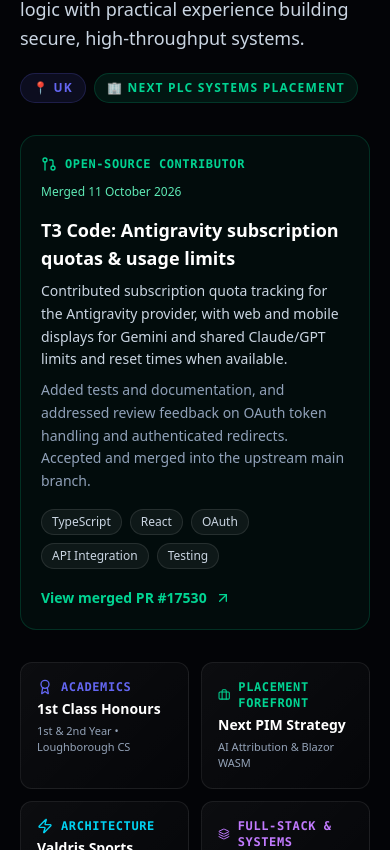
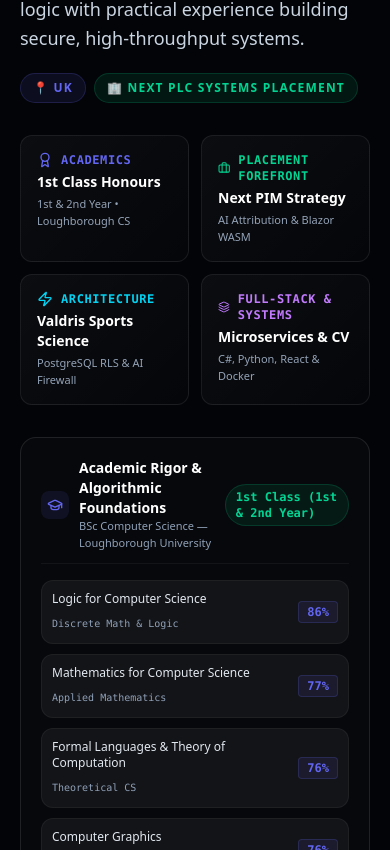
Before and after one commit to Maseeek/portfolio, a Next.js app: page / in a window 390 px wide. Shown: the part 2134-2984 px from the top of the page. Built offline with nearby package versions, Linux system fonts and the light colour scheme.

Commit message:
feat: add dedicated open source contributions section

```diff
--- a/app/data/resume.ts
+++ b/app/data/resume.ts
@@ -15,7 +15,7 @@ export const resumeData = {
   about: {
     bio: "Computer Science undergraduate at Loughborough University (First-Class Honours across 1st & 2nd Year). Systems Placement Developer at Next plc within the PIM (Product Information & Management) Strategic Team. Experienced across C#, .NET, Blazor WASM, Python, PostgreSQL RLS, OpenCV, and modern distributed web architectures. Combines strong academic grounding in algorithms and discrete logic with practical experience building secure, high-throughput systems.",
   },
-  openSource: {
+  openSourceContributions: [{
     project: "T3 Code",
     role: "Open-source contributor",
     title: "Antigravity subscription quotas & usage limits",
@@ -26,7 +26,7 @@ export const resumeData = {
     description: "Contributed subscription quota tracking for the Antigravity provider, with web and mobile displays for Gemini and shared Claude/GPT limits and reset times when available.",
     details: "Added tests and documentation, and addressed review feedback on OAuth token handling and authenticated redirects. Accepted and merged into the upstream main branch.",
     skills: ["TypeScript", "React", "OAuth", "API Integration", "Testing"],
-  },
+  }],
   skills: {
     languages: ["Python (Advanced)", "C#", "TypeScript", "JavaScript", "Kotlin", "Java", "C/C++", "SQL", "PHP", "HTML/CSS"],
     web: ["Blazor WebAssembly", ".NET / C#", "React 19", "Next.js", "Node.js", "Express", "Flask", "Microservices", "REST API Design", "Tailwind CSS", "Vite"],
--- a/app/page.tsx
+++ b/app/page.tsx
@@ -2,13 +2,14 @@ import Image from "next/image";
 import { resumeData } from "./data/resume";
 import { Hero } from "@/components/hero";
 import { ExperienceTimeline } from "@/components/experience-timeline";
+import { OpenSourceSection } from "@/components/open-source-section";
 import { ProjectsSection } from "@/components/projects-section";
 import { ServicesSection } from "@/components/services-section";
 import { ScrollReveal } from "@/components/scroll-reveal";
 import { LiveIconsBar } from "@/components/live-icons-bar";
 import { SkillsSection } from "@/components/skills-section";
 import { ContactCTA } from "@/components/contact-cta";
-import { Award, Briefcase, Zap, Layers, GraduationCap, Trophy, Users, Globe2, GitPullRequest, ArrowUpRight } from "lucide-react";
+import { Award, Briefcase, Zap, Layers, GraduationCap, Trophy, Users, Globe2 } from "lucide-react";
 
 export default function Home() {
   return (
@@ -70,34 +71,6 @@ export default function Home() {
                     </span>
                   </div>
                 </div>
-
-                <article aria-labelledby="open-source-title" className="p-5 md:p-6 rounded-2xl bg-emerald-500/5 border border-emerald-500/20 space-y-4">
-                  <div className="flex flex-wrap items-center justify-between gap-3">
-                    <div className="flex items-center gap-2 text-emerald-400">
-                      <GitPullRequest className="w-4 h-4" aria-hidden="true" />
-                      <span className="text-xs font-mono font-bold uppercase tracking-wider">{resumeData.openSource.role}</span>
-                    </div>
-                    <span className="text-xs text-emerald-300">
-                      Merged <time dateTime={resumeData.openSource.mergedDateISO}>{resumeData.openSource.mergedDate}</time>
-                    </span>
-                  </div>
-                  <div className="space-y-2">
-                    <h3 id="open-source-title" className="font-bold text-lg text-white">
-                      {resumeData.openSource.project}: {resumeData.openSource.title}
-                    </h3>
-                    <p className="text-sm text-slate-300 leading-relaxed">{resumeData.openSource.description}</p>
-                    <p className="text-sm text-slate-400 leading-relaxed">{resumeData.openSource.details}</p>
-                  </div>
-                  <div className="flex flex-wrap gap-2">
-                    {resumeData.openSource.skills.map((skill) => (
-                      <span key={skill} className="text-xs text-slate-300 px-2.5 py-1 rounded-full bg-white/5 border border-white/10">{skill}</span>
-                    ))}
-                  </div>
-                  <a href={resumeData.openSource.pullRequestUrl} target="_blank" rel="noopener noreferrer" className="inline-flex items-center gap-2 text-sm font-semibold text-emerald-400 hover:text-emerald-300 focus-visible:outline-2 focus-visible:outline-offset-4 focus-visible:outline-emerald-400">
-                    View merged PR #{resumeData.openSource.pullRequestNumber}
-                    <ArrowUpRight className="w-4 h-4" aria-hidden="true" />
-                  </a>
-                </article>
 
                 {/* Key Highlights Grid */}
                 <div className="grid grid-cols-2 sm:grid-cols-2 gap-3 sm:gap-4">
@@ -223,6 +196,9 @@ export default function Home() {
       {/* Selected Work Section */}
       <ProjectsSection />
 
+      {/* Open Source Contributions Section */}
+      <OpenSourceSection />
+
       {/* Skills & Capabilities Section */}
       <SkillsSection />
 
@@ -231,7 +207,7 @@ export default function Home() {
         <div className="max-w-[1400px] mx-auto px-[clamp(1.25rem,4vw,3.5rem)]">
           <div className="section-header">
             <span className="section-label">Experience</span>
-            <span className="section-label">04</span>
+            <span className="section-label">05</span>
           </div>
 
           <ExperienceTimeline experiences={resumeData.experience} />
--- a/components/navbar.tsx
+++ b/components/navbar.tsx
@@ -11,6 +11,7 @@ import { BrandLogo } from "./ui/brand-logo";
 const navItems = [
   { name: "About", href: "/#about", id: "about" },
   { name: "Work", href: "/#work", id: "work" },
+  { name: "Open Source", href: "/#open-source", id: "open-source" },
   { name: "Skills", href: "/#skills", id: "skills" },
   { name: "Experience", href: "/#experience", id: "experience" },
   { name: "Services", href: "/#services", id: "services" },
@@ -190,7 +191,7 @@ export const Navbar = () => {
               </AnimatePresence>
             </div>
 
-            <div className="hidden lg:flex items-center gap-6 xl:gap-8">
+            <div className="hidden lg:flex items-center gap-4 xl:gap-6">
               {navItems.map((item) => {
                 const isActive = activeSection === item.id;
                 return (
--- /dev/null
+++ b/components/open-source-section.tsx
@@ -0,0 +1,63 @@
+import { ArrowUpRight, GitPullRequest } from "lucide-react";
+import { resumeData } from "@/app/data/resume";
+import { ScrollReveal } from "./scroll-reveal";
+
+export function OpenSourceSection() {
+  return (
+    <section id="open-source" aria-labelledby="open-source-heading" className="py-16 md:py-24 lg:py-28 scroll-mt-24">
+      <div className="max-w-[1400px] mx-auto px-[clamp(1.25rem,4vw,3.5rem)]">
+        <div className="section-header">
+          <span className="section-label">Open Source</span>
+          <span className="section-label">03</span>
+        </div>
+        <div className="grid grid-cols-1 lg:grid-cols-[1fr_1.4fr] gap-8 md:gap-14 lg:gap-20 items-start">
+          <ScrollReveal>
+            <div className="space-y-5">
+              <h2 id="open-source-heading" className="text-[clamp(2rem,4.5vw,3.5rem)] font-black tracking-[-0.04em] leading-[1.05] text-white">
+                Open Source<br />Contributions
+              </h2>
+              <p className="text-slate-300 text-lg font-light leading-relaxed">
+                Improvements contributed to the tools I use, reviewed by their maintainers and merged upstream.
+              </p>
+              <a href={resumeData.profile.links.github} target="_blank" rel="noopener noreferrer" className="inline-flex items-center gap-2 text-sm font-semibold text-accent hover:text-white focus-visible:outline-2 focus-visible:outline-offset-4 focus-visible:outline-accent">
+                My GitHub profile <ArrowUpRight className="w-4 h-4" aria-hidden="true" />
+              </a>
+            </div>
+          </ScrollReveal>
+          <div className="space-y-6">
+            {resumeData.openSourceContributions.map((contribution) => (
+              <ScrollReveal key={contribution.pullRequestUrl}>
+                <article aria-labelledby={`contribution-${contribution.pullRequestNumber}`} className="p-6 md:p-8 rounded-2xl bg-emerald-500/5 border border-emerald-500/20 space-y-5">
+                  <div className="flex flex-wrap items-center justify-between gap-3">
+                    <div className="flex items-center gap-2 text-emerald-400">
+                      <GitPullRequest className="w-4 h-4" aria-hidden="true" />
+                      <span className="text-xs font-mono font-bold uppercase tracking-wider">{contribution.role}</span>
+                    </div>
+                    <span className="text-xs text-emerald-300">
+                      Merged <time dateTime={contribution.mergedDateISO}>{contribution.mergedDate}</time>
+                    </span>
+                  </div>
+                  <div className="space-y-3">
+                    <p className="text-sm font-mono text-emerald-400">{contribution.project}</p>
+                    <h3 id={`contribution-${contribution.pullRequestNumber}`} className="font-bold text-xl md:text-2xl text-white">{contribution.title}</h3>
+                    <p className="text-sm md:text-base text-slate-300 leading-relaxed">{contribution.description}</p>
+                    <p className="text-sm text-slate-400 leading-relaxed">{contribution.details}</p>
+                  </div>
+                  <div className="flex flex-wrap gap-2">
+                    {contribution.skills.map((skill) => (
+                      <span key={skill} className="text-xs text-slate-300 px-2.5 py-1 rounded-full bg-white/5 border border-white/10">{skill}</span>
+                    ))}
+                  </div>
+                  <a href={contribution.pullRequestUrl} target="_blank" rel="noopener noreferrer" className="inline-flex items-center gap-2 text-sm font-semibold text-emerald-400 hover:text-emerald-300 focus-visible:outline-2 focus-visible:outline-offset-4 focus-visible:outline-emerald-400">
+                    View merged PR #{contribution.pullRequestNumber}
+                    <ArrowUpRight className="w-4 h-4" aria-hidden="true" />
+                  </a>
+                </article>
+              </ScrollReveal>
+            ))}
+          </div>
+        </div>
+      </div>
+    </section>
+  );
+}
--- a/components/services-section.tsx
+++ b/components/services-section.tsx
@@ -33,7 +33,7 @@ export const ServicesSection = () => {
       <div className="max-w-[1400px] mx-auto px-[clamp(1.25rem,4vw,3.5rem)]">
         <div className="section-header">
           <span className="section-label">Services</span>
-          <span className="section-label">05</span>
+          <span className="section-label">06</span>
         </div>
 
         <div className="flex flex-col md:flex-row justify-between items-start md:items-end gap-4 mb-10 md:mb-12">
--- a/components/skills-section.tsx
+++ b/components/skills-section.tsx
@@ -144,7 +144,7 @@ export const SkillsSection = () => {
       <div className="max-w-[1400px] mx-auto px-[clamp(1.25rem,4vw,3.5rem)]">
         <div className="section-header">
           <span className="section-label">Capabilities</span>
-          <span className="section-label">03</span>
+          <span className="section-label">04</span>
         </div>
 
         <div className="grid grid-cols-1 lg:grid-cols-[1.2fr_1.8fr] gap-8 md:gap-12 lg:gap-16 items-start">
```
